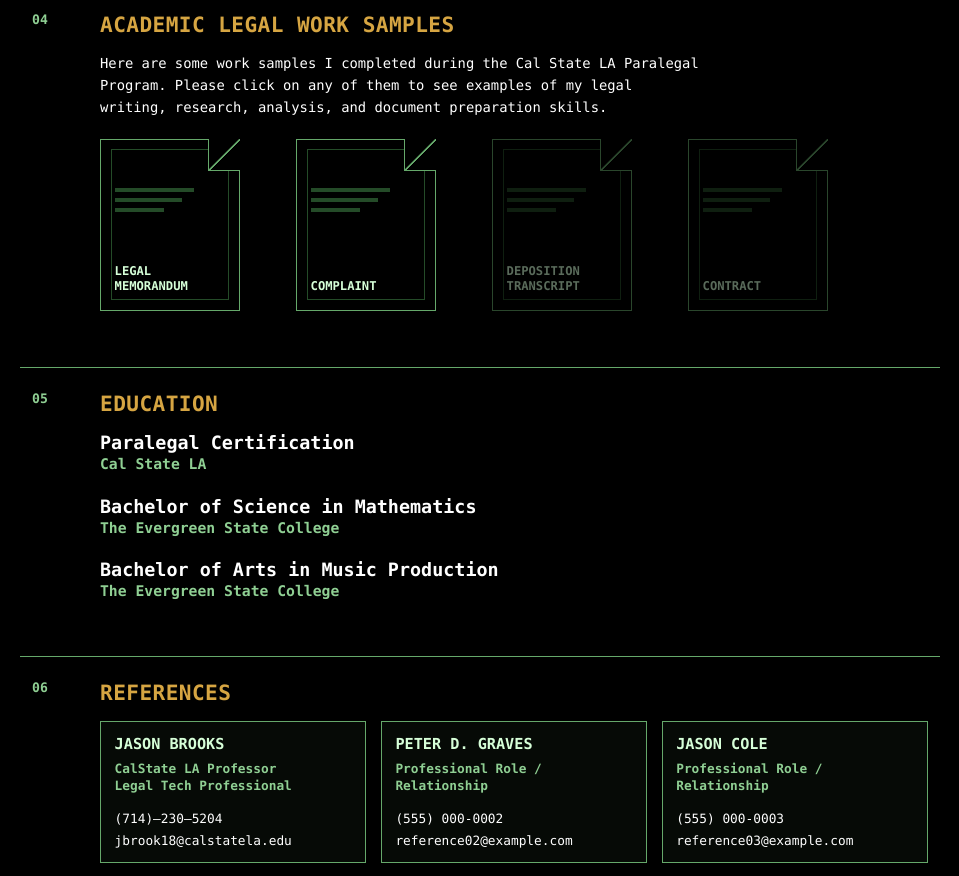
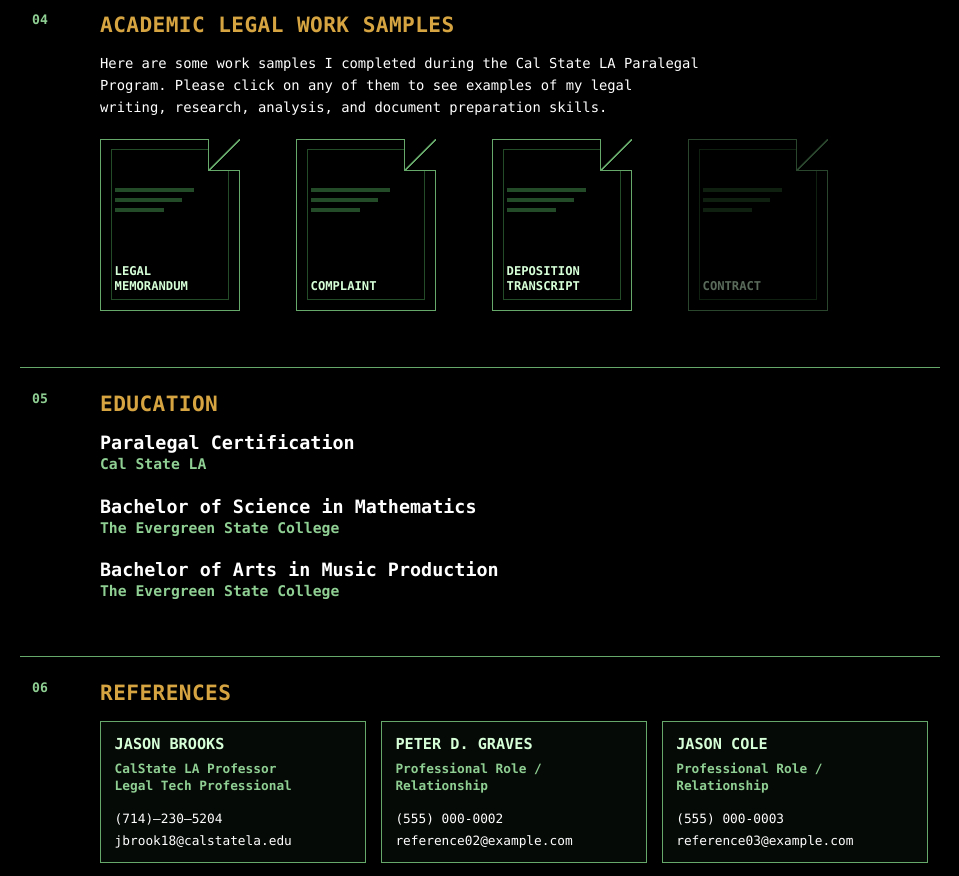
Before and after one commit to nonmammalcamel/digital_resume, a Next.js app: page / in a window 1280 px wide. Shown: the part 1780-2656 px from the top of the page, without its empty margins (160-1119 px from the left). Built offline with nearby package versions, Linux system fonts and the light colour scheme.

Commit message:
Add deposition transcript work sample

```diff
--- a/src/content/site-content.ts
+++ b/src/content/site-content.ts
@@ -192,7 +192,8 @@ export const siteContent = {
       },
       {
         id: 'deposition-transcript',
-        title: 'Deposition Transcript'
+        title: 'Deposition Transcript',
+        href: '/work-samples/deposition-transcript.pdf'
       },
       {
         id: 'contract',
```
Also changed, not shown: 1 other file (tests, documents, lock files or other folders).
